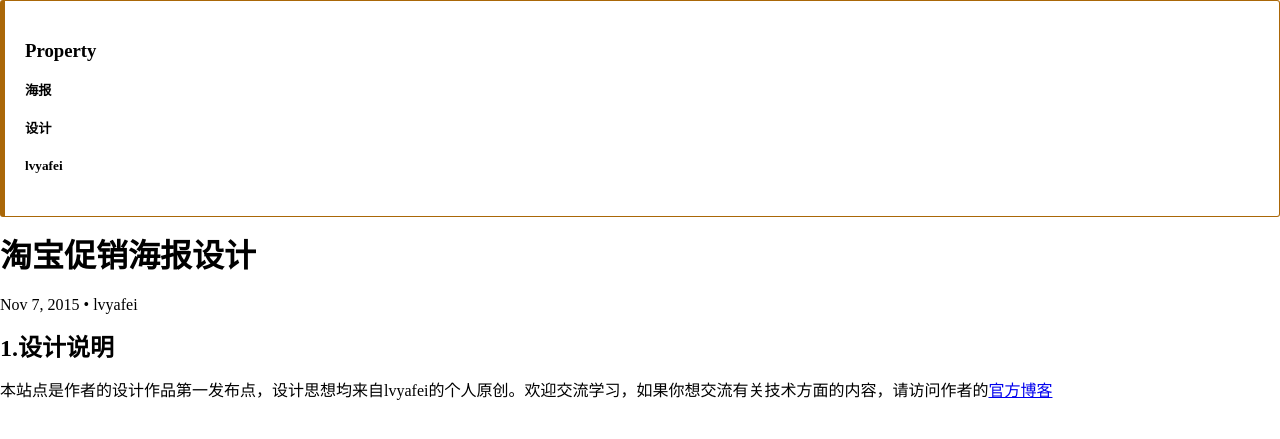
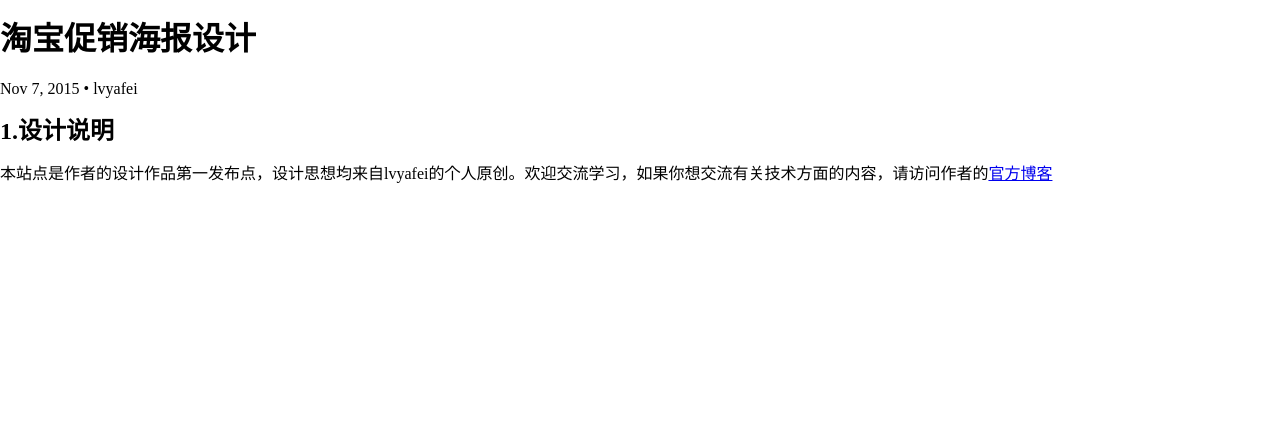
Before and after one commit to lvyafei/design, a Jekyll site: the page built from _posts/2015-11-07-淘宝促销海报设计.md, in a window 1280 px wide. Shown: the top 439 px of the page. Built offline with Jekyll 4.4.1, drawn with Linux system fonts in a browser that asks for light colours; nearby versions of some CDN libraries; library files that are not in the unit come from our copies; comment, search, counter and statistics services are not loaded.

Commit message:
edit page

```diff
--- a/_layouts/default.html
+++ b/_layouts/default.html
@@ -36,8 +36,9 @@
     </div>
 
     <footer class="site-footer">
+      <div class="wrapper">
         <span class="site-footer-owner">本站点是作者的设计作品第一发布点，设计思想均来自lvyafei的个人原创。欢迎交流学习，如果你想交流有关技术方面的内容，请访问作者的<a href="http://lvyafei.github.io/">官方博客</a></span>
-
+      </div>
     </footer>
 
   </body>
--- a/_layouts/lay_post.html
+++ b/_layouts/lay_post.html
@@ -5,20 +5,6 @@ layout: default
 
 <div class="post container">
   <div class="row">
-    <div class="col-md-3">
-       <div style="border:1px #AA6708 solid;border-left:5px #AA6708 solid;border-radius:3px;padding:20px">
-         <h3>Property</h3>
-         {% if page.categories != empty %}
-         <h5><i class="glyphicon glyphicon-paperclip"></i> <span> {{ page.categories }}</span></h5>
-         {% endif %}
-         {% if page.tags != empty %}
-         <h5><i class="glyphicon glyphicon-tag"></i> <span> {{ page.tags }}</span></h5>
-         {% endif %}
-         {% if page.author != empty %}
-         <h5><i class="glyphicon glyphicon-user"></i> <span> {{ page.author }}</span></h5>
-         {% endif %}
-       </div>
-    </div>
     <div class="col-md-9">
        <div class="well">
           <header class="post-header">
```
